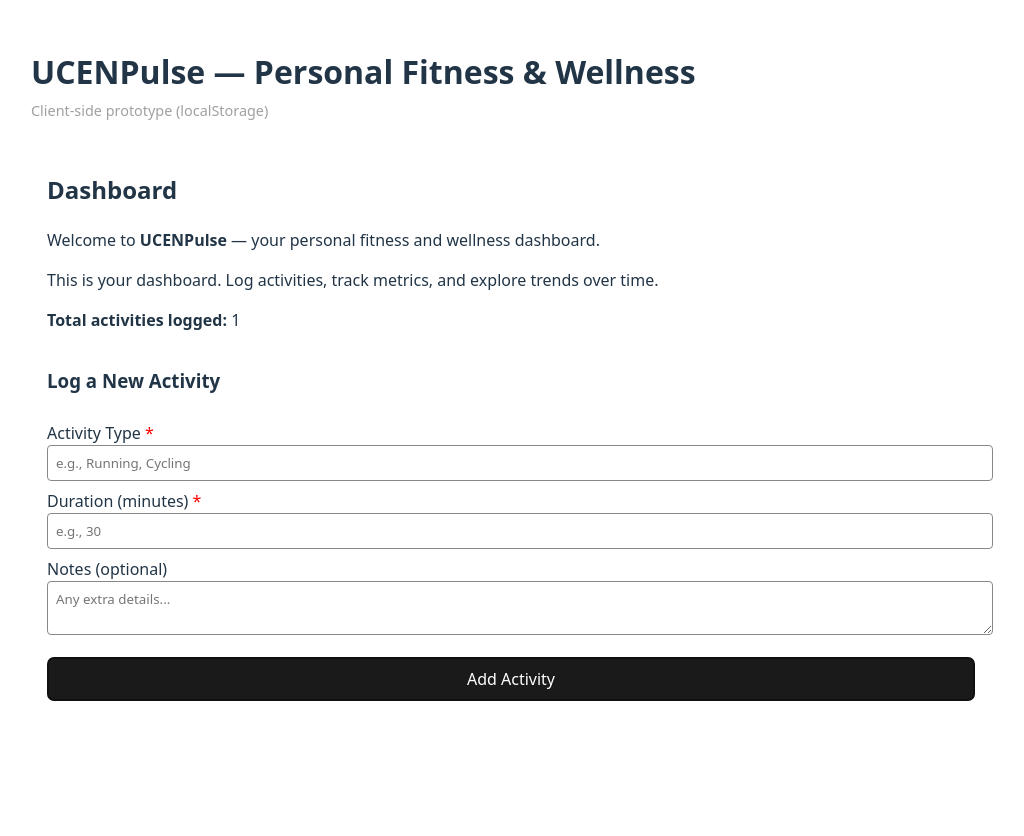
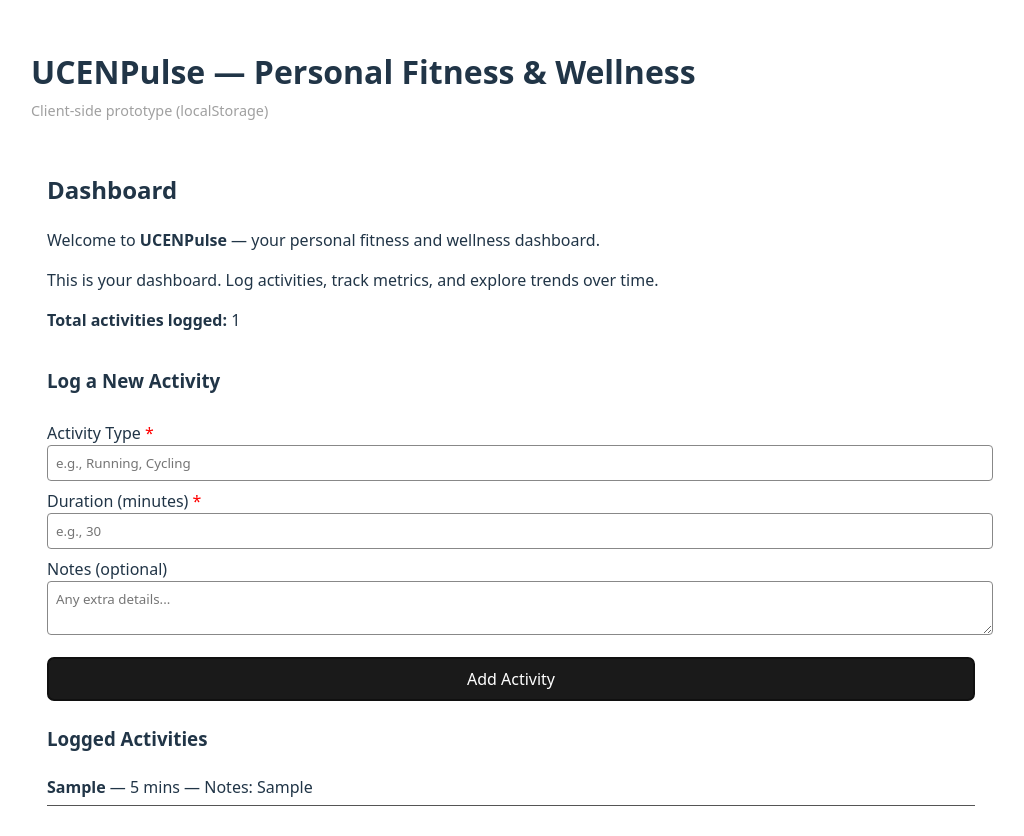
Before and after one commit to Aamir-shakil/ucenpulse, a React (Vite) app: page / in a window 1280 px wide. Both pictures are taken after typing "Sample", "5", "Sample" into the empty fields and a click on the button "Add Activity". Shown: the top 836 px of the page, without its empty margins (129-1153 px from the left). Built offline with nearby package versions, Linux system fonts and the light colour scheme; the HTML template or start-up script is replaced by a standard one.

Commit message:
feat: Displaying logged activities on Dashboard

```diff
--- a/src/components/Dashboard.jsx
+++ b/src/components/Dashboard.jsx
@@ -29,6 +29,21 @@ export default function Dashboard() {
 
       {/* Activity logging form */}
       <ActivityForm onNewActivity={setActivities} />
+
+      {/* Activity list */}
+      {activities.length > 0 && (
+        <div className="activity-list">
+          <h3>Logged Activities</h3>
+          <ul>
+            {activities.map((a) => (
+              <li key={a.id}>
+                <strong>{a.type}</strong> — {a.duration} mins
+                {a.notes && ` — Notes: ${a.notes}`}
+              </li>
+            ))}
+          </ul>
+        </div>
+      )}
     </section>
   );
 }
--- a/src/styles.css
+++ b/src/styles.css
@@ -118,3 +118,22 @@ a:hover {
   margin: 1rem 0;
   font-weight: 500;
 }
+
+/* Activity list */
+.activity-list {
+  margin-top: 1.5rem;
+}
+
+.activity-list h3 {
+  margin-bottom: 0.5rem;
+}
+
+.activity-list ul {
+  list-style: none;
+  padding-left: 0;
+}
+
+.activity-list li {
+  padding: 0.4rem 0;
+  border-bottom: 1px solid #555;
+}
```
